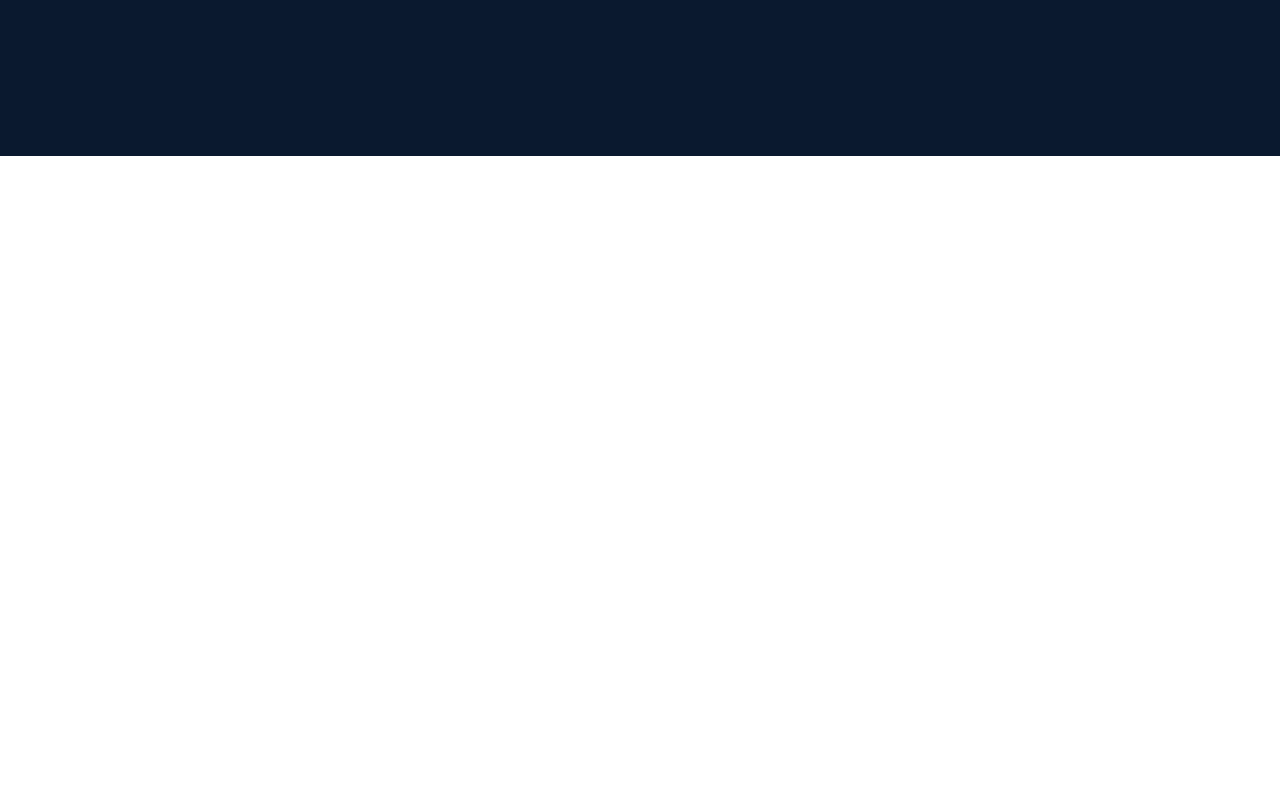
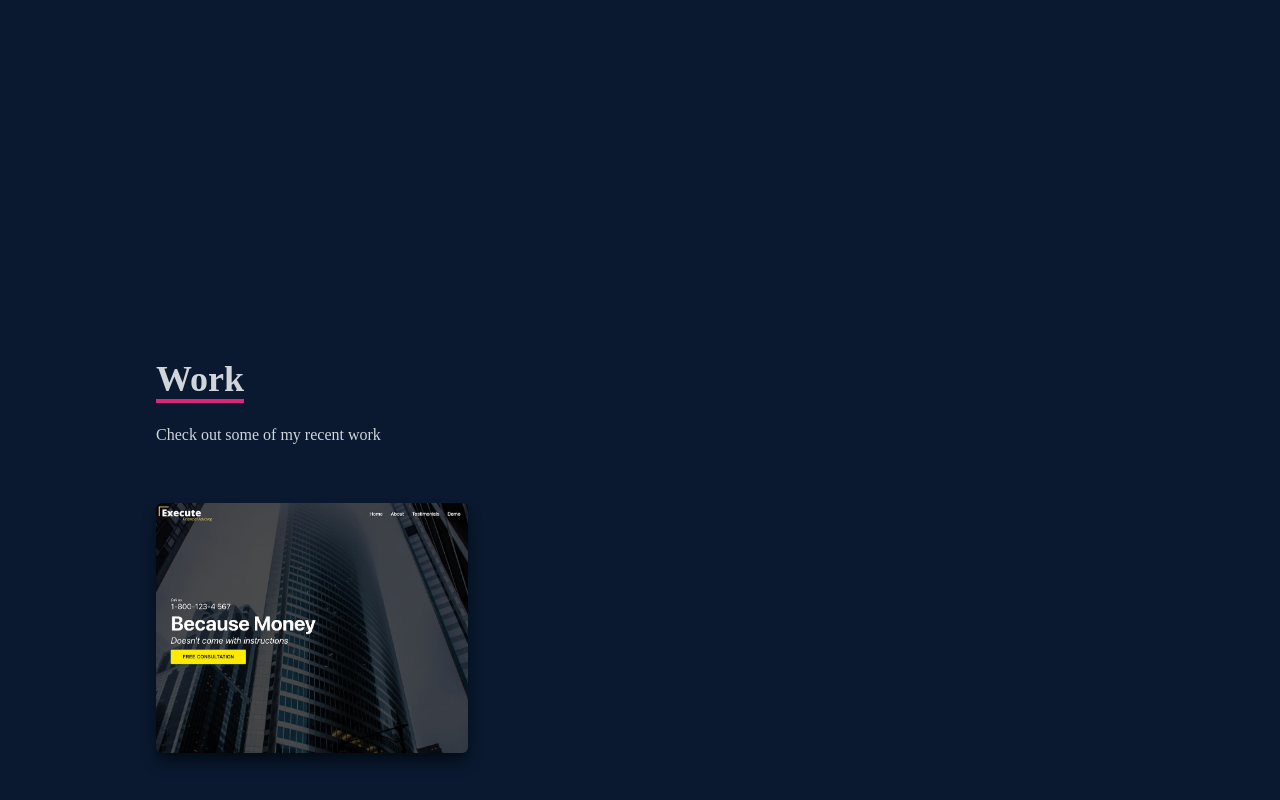
Before and after one commit to lucasdomene/portfolio, a React (Create React App) app: page / in a window 1280 px wide. Shown: the part 2244-3044 px from the top of the page. Before the commit the page ends 2400 px from the top, so only its background shows below. Built offline with nearby package versions, Linux system fonts and the light colour scheme; the HTML template or start-up script is replaced by a standard one.

Commit message:
feat: Work component

```diff
--- a/src/App.js
+++ b/src/App.js
@@ -1,6 +1,7 @@
 import About from './components/About';
 import Home from './components/Home';
 import Skills from './components/Skills';
+import Work from './components/Work';
 import NavBar from './components/NavBar';
 
 export default function App() {
@@ -10,6 +11,7 @@
       <Home />
       <About />
       <Skills />
+      <Work />
     </div>
   );
 }
--- a/src/components/Skills.jsx
+++ b/src/components/Skills.jsx
@@ -29,7 +29,7 @@
       <div className="max-w-[1000px] mx-auto p-4 flex flex-col justify-center w-full h-full">
         <div>
           <p className="text-4xl font-bold inline border-b-4 border-pink-600">
-            Experience
+            Skills
           </p>
           <p className="py-4">These are the technologies I've worked with</p>
         </div>
--- /dev/null
+++ b/src/components/Work.jsx
@@ -0,0 +1,43 @@
+import React from 'react';
+import WorkImg from '../assets/projects/workImg.jpeg';
+import RealState from '../assets/projects/realestate.jpg';
+
+export default function Work() {
+  return (
+    <div name="work" className="bg-primary w-full md:h-screen text-gray-300">
+      <div className="max-w-[1000px] mx-auto p-4 flex flex-col justify-center w-full h-full">
+        <div className="pb-8">
+          <p className="text-4xl font-bold inline border-b-4 text-gray-300 border-pink-600">
+            Work
+          </p>
+          <p className="py-6">Check out some of my recent work</p>
+        </div>
+
+        <div className="grid sm:grid-cols-2 md:grid-cols-3 gap-4">
+          <div
+            style={{ backgroundImage: `url(${WorkImg})` }}
+            className="shadow-lg shadow-[#040c16] group container rounded-md flex justify-center items-center mx-auto content-div"
+          >
+            <div className="opacity-0 group-hover:opacity-80">
+              <span className="text-2xl font-bold text-white tracking-wider">
+                React JS Application
+              </span>
+              <div className="pt-8 text-center">
+                <a href="https://www.google.com">
+                  <button className="text-center rounded-lg px-4 py-3 m-2 bg-white text-gray-700 font-bold text-lg">
+                    Demo
+                  </button>
+                </a>
+                <a href="https://www.google.com">
+                  <button className="text-center rounded-lg px-4 py-3 m-2 bg-white text-gray-700 font-bold text-lg">
+                    Code
+                  </button>
+                </a>
+              </div>
+            </div>
+          </div>
+        </div>
+      </div>
+    </div>
+  );
+}
--- a/src/index.css
+++ b/src/index.css
@@ -9,3 +9,18 @@
     @apply font-[Raleway];
   }
 }
+
+.content-div {
+  background-repeat: no-repeat;
+  background-size: cover;
+  background-position: center;
+  height: 250px;
+}
+
+.content-div:hover {
+  background-image: linear-gradient(
+    to right,
+    rgba(112, 157, 255, 0.8),
+    hsla(242, 74%, 61%, 0.8)
+  );
+}
```
